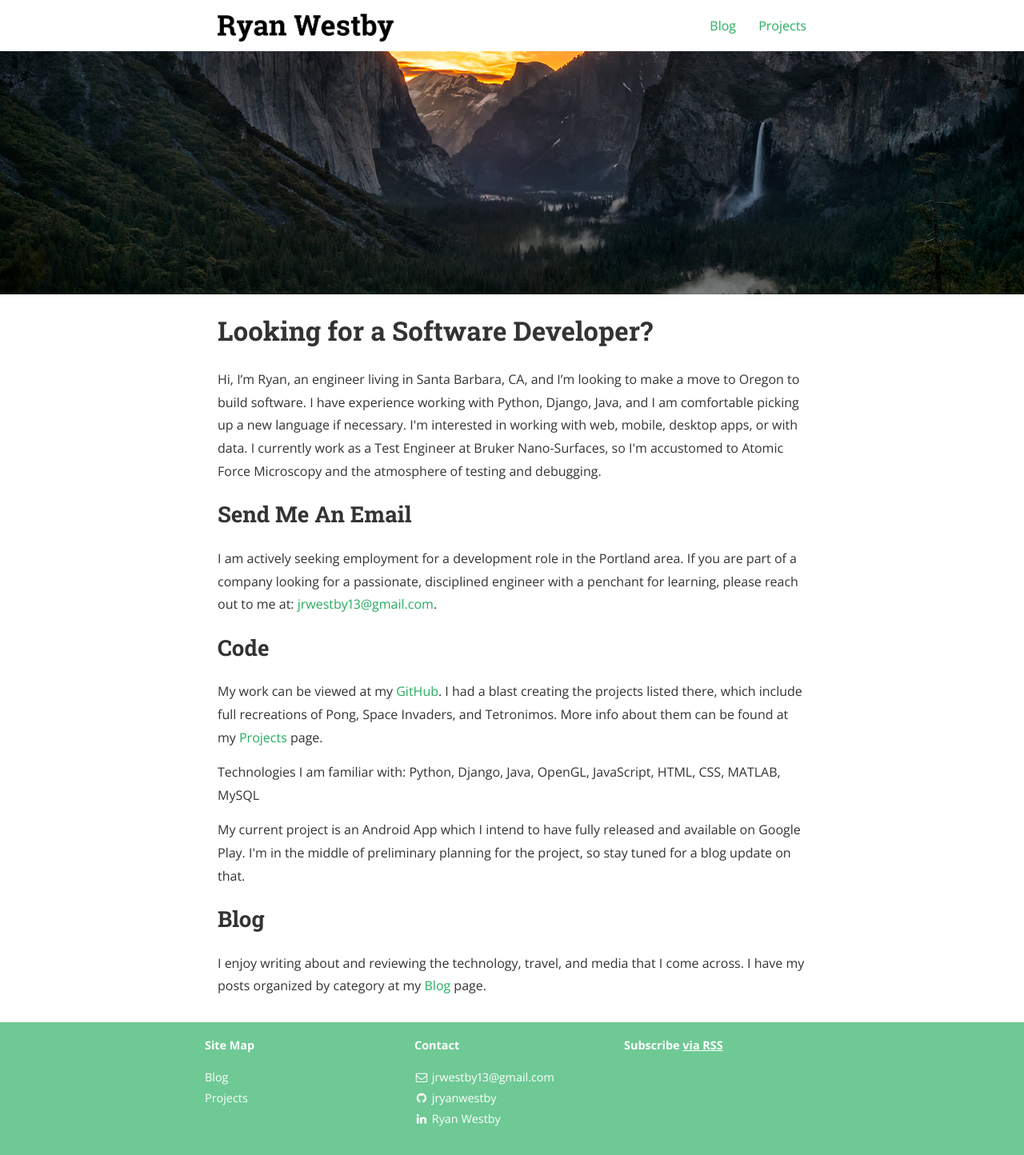
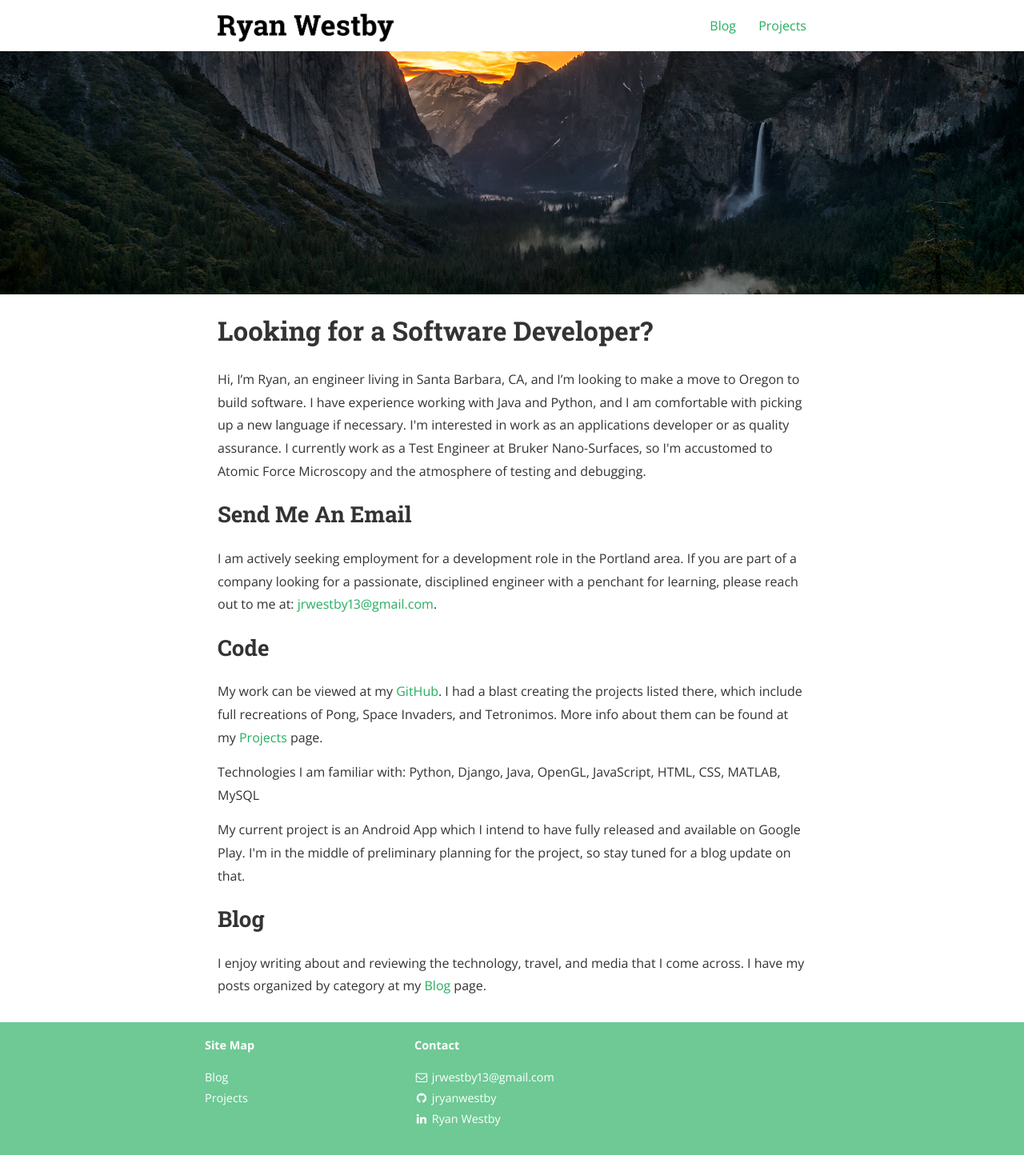
Before and after one commit to ryanwestby/ryanwestby.github.io, a Jekyll site: the page built from index.html, in a window 1280 px wide. Shown: the whole page at 80% size. Built offline with Jekyll 4.4.1, drawn with Linux system fonts in a browser that asks for light colours; nearby versions of some CDN libraries; the list of posts is cut into pages by our own code; a style sheet for code colours, icons or effects is not loaded.

Commit message:
Add first blog post, edit html

```diff
--- a/_includes/footer.html
+++ b/_includes/footer.html
@@ -41,10 +41,10 @@
       </ul>
     </div>
 
-    <div class="site-signature">
+<!--    <div class="site-signature">
     	<p class="rss-subscribe text"><strong>Subscribe <a href="{{ "feed.xml" | prepend: site.baseurl }}">via RSS</a></strong></p>
       <p class="text">{{ site.description }}</p>
-    </div>
+    </div>-->
 
   </div>
 
--- a/_layouts/post.html
+++ b/_layouts/post.html
@@ -41,7 +41,7 @@ layout: default
 {% endif %}
 {% endif %}
 
-<section class="rss">
+<!-- <section class="rss">
 	<p class="rss-subscribe text"><strong>Subscribe <a href="{{ "feed.xml" | prepend: site.baseurl }}">via RSS</a></strong></p>
 </section>
 
@@ -75,7 +75,7 @@ layout: default
   <a href="http://disqus.com" class="dsq-brlink">comments powered by <span class="logo-disqus">Disqus</span></a>
 </section>
 {% endunless %}
-{% endif %}
+{% endif %}-->
 
 </div>
 </div>
--- a/index.html
+++ b/index.html
@@ -16,7 +16,7 @@ layout: default
 
 <h1>Looking for a Software Developer?</h1>
 
-<p>Hi, I’m Ryan, an engineer living in Santa Barbara, CA, and I’m looking to make a move to Oregon to build software. I have experience working with Python, Django, Java, and I am comfortable picking up a new language if necessary. I'm interested in working with web, mobile, desktop apps, or with data. I currently work as a Test Engineer at Bruker Nano-Surfaces, so I'm accustomed to Atomic Force Microscopy and the atmosphere of testing and debugging. </p>
+<p>Hi, I’m Ryan, an engineer living in Santa Barbara, CA, and I’m looking to make a move to Oregon to build software. I have experience working with Java and Python, and I am comfortable with picking up a new language if necessary. I'm interested in work as an applications developer or as quality assurance. I currently work as a Test Engineer at Bruker Nano-Surfaces, so I'm accustomed to Atomic Force Microscopy and the atmosphere of testing and debugging. </p>
 
 <h2>Send Me An Email</h2>
 
```
Also changed, not shown: _posts/2015-11-16-art-of-discipline.markdown (added, +13 -0 lines).
